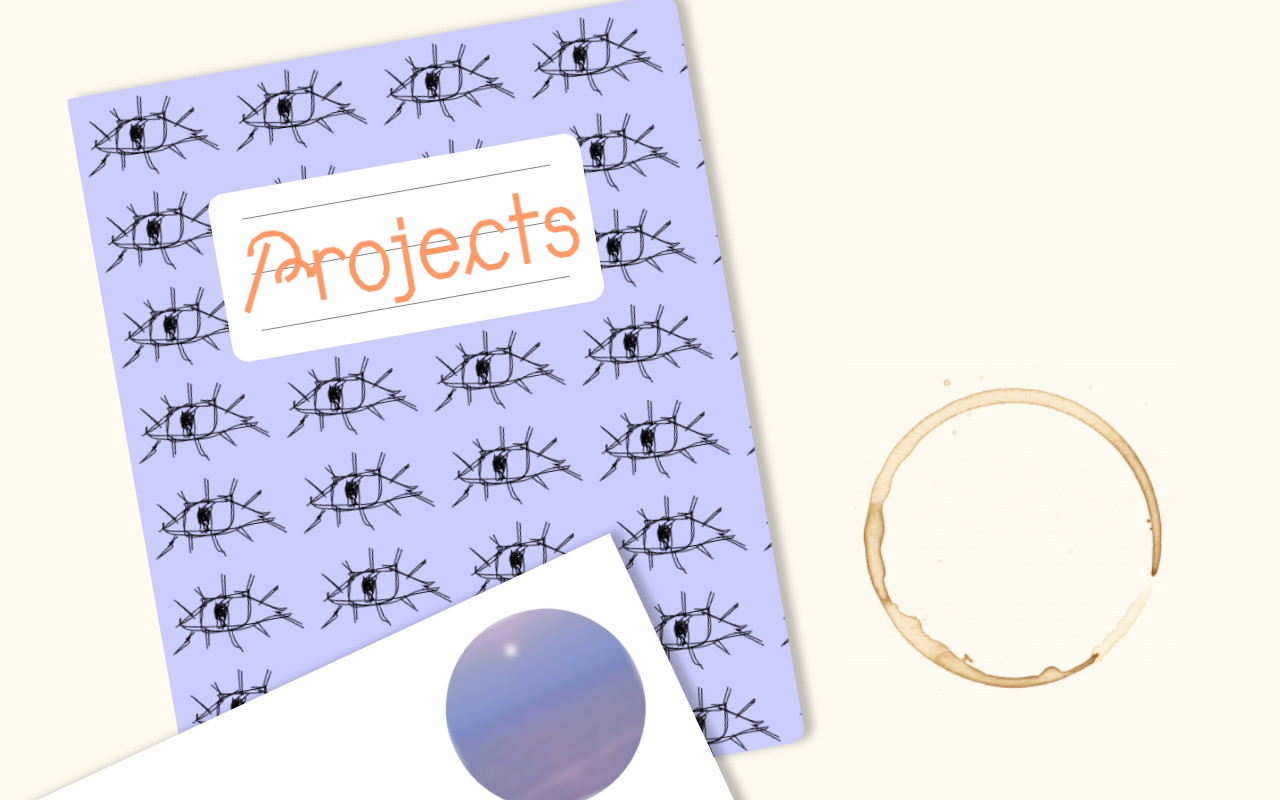
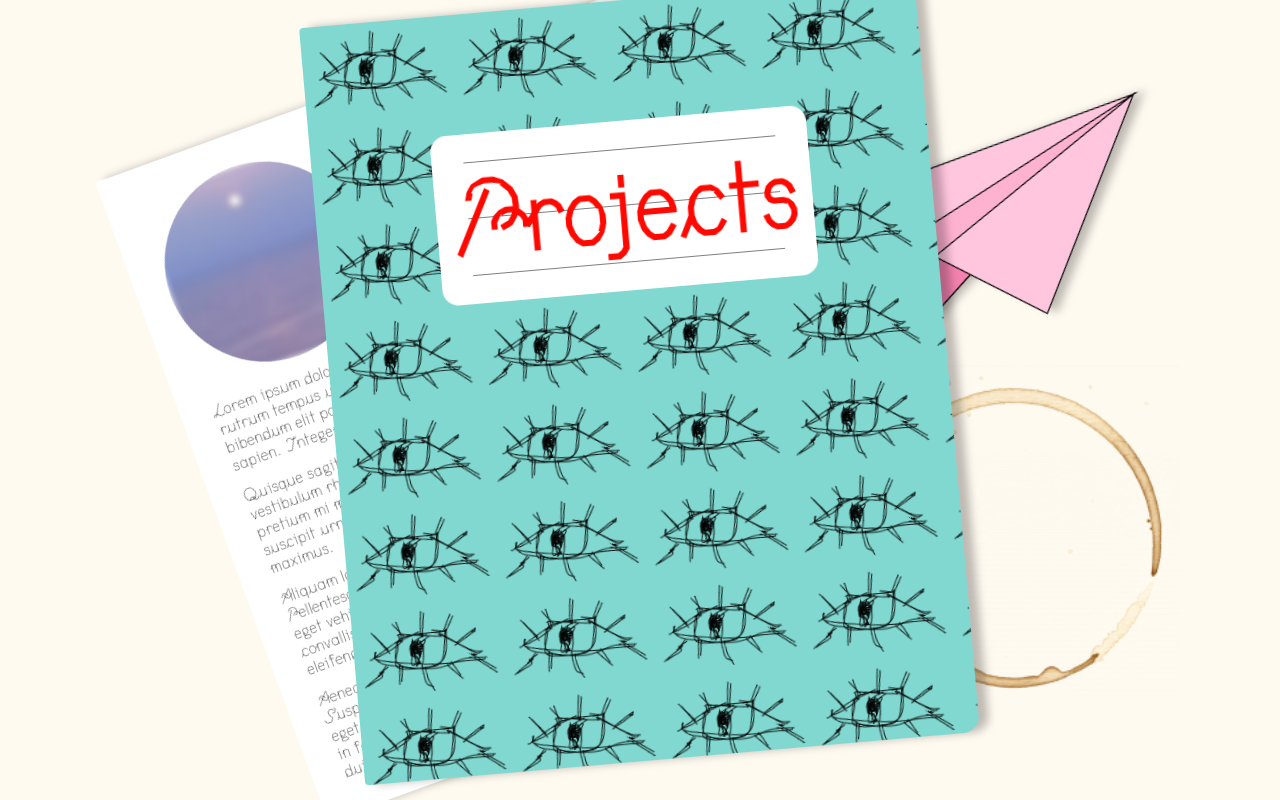
Before and after one commit to dorkele/portfo, a Next.js app: page / in a window 1280 px wide. Built offline with nearby package versions, Linux system fonts and the light colour scheme.

Commit message:
added paper plane and repositioning

```diff
--- a/src/app/page.module.css
+++ b/src/app/page.module.css
@@ -22,3 +22,11 @@
     height: 335px;
     width: 335px;
 }
+
+.airplane {
+    position: absolute;
+    right: 100px;
+    top: 100px;
+    filter: drop-shadow(10px 0px 4px rgba(0, 0, 0, 25%));
+    transform: rotate(-10deg);
+}
--- a/src/app/page.tsx
+++ b/src/app/page.tsx
@@ -3,6 +3,7 @@ import styles from "./page.module.css";
 import Notebook from "@/components/Notebook/Notebook";
 import Image from "next/image";
 import stain from "../../public/images/coffee-stain.png";
+import airplane from "../../public/images/airplane.png";
 
 export default function Home() {
     return (
@@ -15,6 +16,11 @@ export default function Home() {
                     alt="coffee stain"
                     className={styles.stain}
                 />
+                <Image
+                    src={airplane}
+                    alt="paper airplane"
+                    className={styles.airplane}
+                />
             </div>
         </main>
     );
--- a/src/components/CvPaper/CvPaper.module.css
+++ b/src/components/CvPaper/CvPaper.module.css
@@ -3,16 +3,18 @@
     filter: drop-shadow(10px 0px 4px rgba(0, 0, 0, 25%));
     height: 85vh;
     width: 656px;
-    transform: rotate(-25deg);
+    transform: rotate(-20deg);
     position: absolute;
-    left: 10%;
-    bottom: -65%;
+    left: 15%;
+    top: 50px;
     padding: 32px;
     display: flex;
-    justify-content: end;
+    flex-direction: column;
+    justify-content: space-between;
 }
 
 .imageContainer {
+    position: relative;
     border-radius: 480px;
     overflow: hidden;
     height: 200px;
--- a/src/components/CvPaper/CvPaper.tsx
+++ b/src/components/CvPaper/CvPaper.tsx
@@ -10,6 +10,37 @@ export default function CvPaper() {
             <div className={styles.imageContainer}>
                 <Image src={sea4} alt="test" />
             </div>
+            <p>
+                Lorem ipsum dolor sit amet, consectetur adipiscing elit.
+                Vestibulum eu felis at elit rutrum tempus ut a ligula. Vivamus
+                sodales lacus in turpis interdum, eget bibendum elit porta.
+                Aliquam vel neque dictum, faucibus justo ac, vulputate sapien.
+                Integer quis hendrerit felis.
+            </p>
+            <p>
+                Quisque sagittis lectus quis mauris eleifend interdum. Duis nec
+                ante sed felis vestibulum rhoncus eget vitae est. Nulla sodales
+                enim non nisi fermentum, et pretium mi mattis. Suspendisse
+                sapien mi, malesuada sit amet lorem nec, tristique suscipit
+                urna. Maecenas vulputate enim sed neque suscipit, vel cursus
+                sapien maximus.
+            </p>
+            <p>
+                Aliquam lobortis lorem et semper placerat. Etiam hendrerit
+                sodales elementum. Pellentesque fringilla, est dictum maximus
+                rutrum, augue odio ullamcorper enim, eget vehicula arcu odio et
+                nisl. Vivamus purus neque, scelerisque vel molestie at,
+                convallis eget mi. Pellentesque imperdiet egestas mauris, sed
+                pharetra justo eleifend in.
+            </p>
+            <p>
+                Aenean mi turpis, sollicitudin ut orci pharetra, auctor
+                vulputate massa. Suspendisse consectetur finibus lobortis.
+                Nullam vehicula orci nec nisl interdum, eget pretium lectus
+                rhoncus. Interdum et malesuada fames ac ante ipsum primis in
+                faucibus. Nunc pellentesque nunc nec nisi dapibus molestie.
+                Nullam rhoncus dui ut augue egestas, in rhoncus urna vehicula.
+            </p>
         </div>
     );
 }
--- a/src/components/Notebook/Notebook.module.css
+++ b/src/components/Notebook/Notebook.module.css
@@ -1,6 +1,6 @@
 .notebook {
     height: 95vh;
-    background-color: #ccccff;
+    background-color: #81d8d0;
     border-top-right-radius: 16px;
     border-bottom-right-radius: 16px;
     border-top-left-radius: 4px;
@@ -10,12 +10,10 @@
     align-items: center;
     padding: 120px;
     filter: drop-shadow(10px 0px 4px rgba(0, 0, 0, 25%));
-    transform: rotate(-10deg);
-    position: absolute;
-    top: 5%;
-    left: 10%;
+    transform: rotate(-5deg);
     background-image: url("../../../public/images/oko1.png");
     background-size: 150px;
+    z-index: 10;
 }
 
 .belonging {
@@ -49,7 +47,7 @@
 }
 
 .title {
-    color: #ff9966;
+    color: #ff0800;
     font-size: 92px;
     z-index: 2;
 }
```
Also changed, not shown: src/components/Phone/Phone.tsx (deleted, +0 -13 lines), public/images/airplane.png (added), src/components/Phone/Phone.module.css (deleted).
